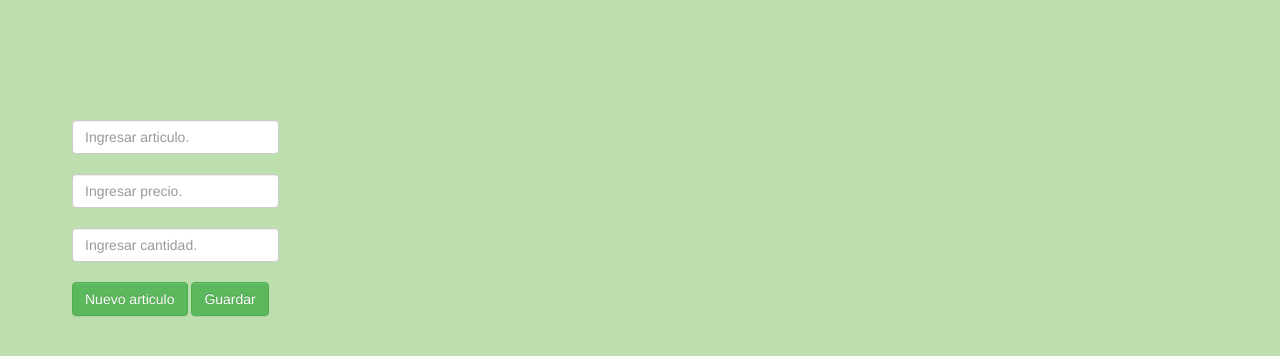
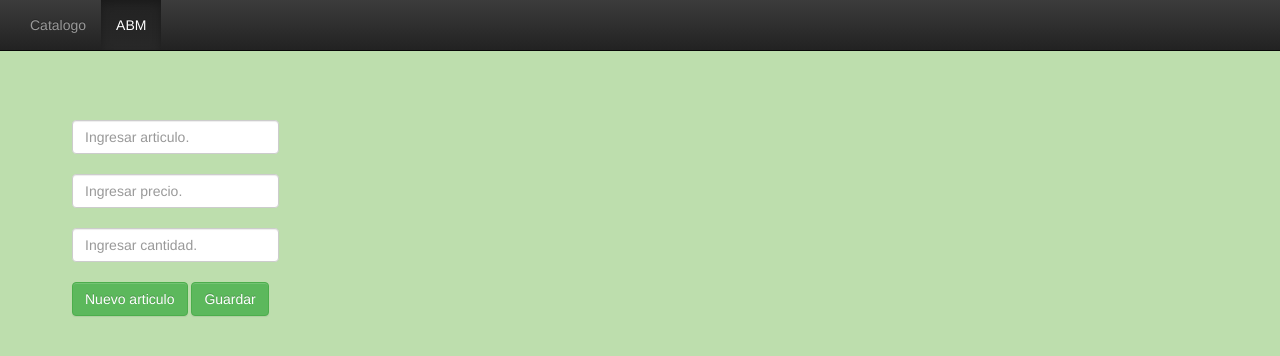
Before and after one commit to nikopfleger/Carrito, a PHP site: page /ABMCatalogo.php in a window 1280 px wide. Shown: the top 356 px of the page. Run offline with PHP 8.4, Linux system fonts and the light colour scheme; some libraries are stand-ins or nearby versions.

Commit message:
Subida 14 de Mayo Test

```diff
--- a/View/ABMCatalogo.php
+++ b/View/ABMCatalogo.php
@@ -1,6 +1,20 @@
 <html>
 <head>
 <?php include "header.php";?>
+	<nav class="navbar navbar-inverse navbar-fixed-top" role="navigation">
+    	 <div class="container-fluid">
+     		<div class="navbar-header">
+
+          <div class="collapse navbar-collapse" id="bs-example-navbar-collapse-1">
+      <ul class="nav navbar-nav">
+        <li><a href="#">Catalogo</a></li>
+        <li class="active"><a href="#">ABM</a></li>
+        </ul>
+    </div>
+  </div>
+  </div>
+  </nav>
+
 
 </head>
 <body>
```
